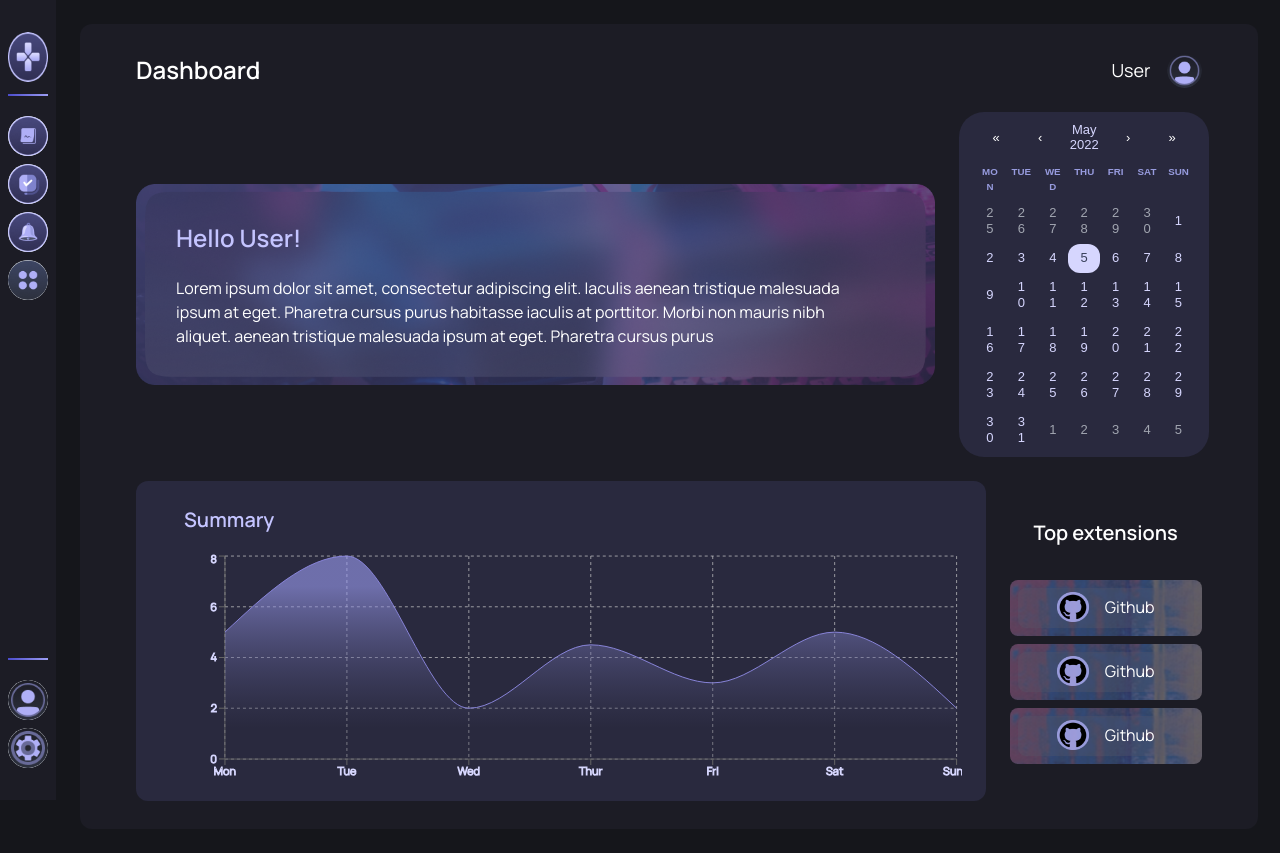
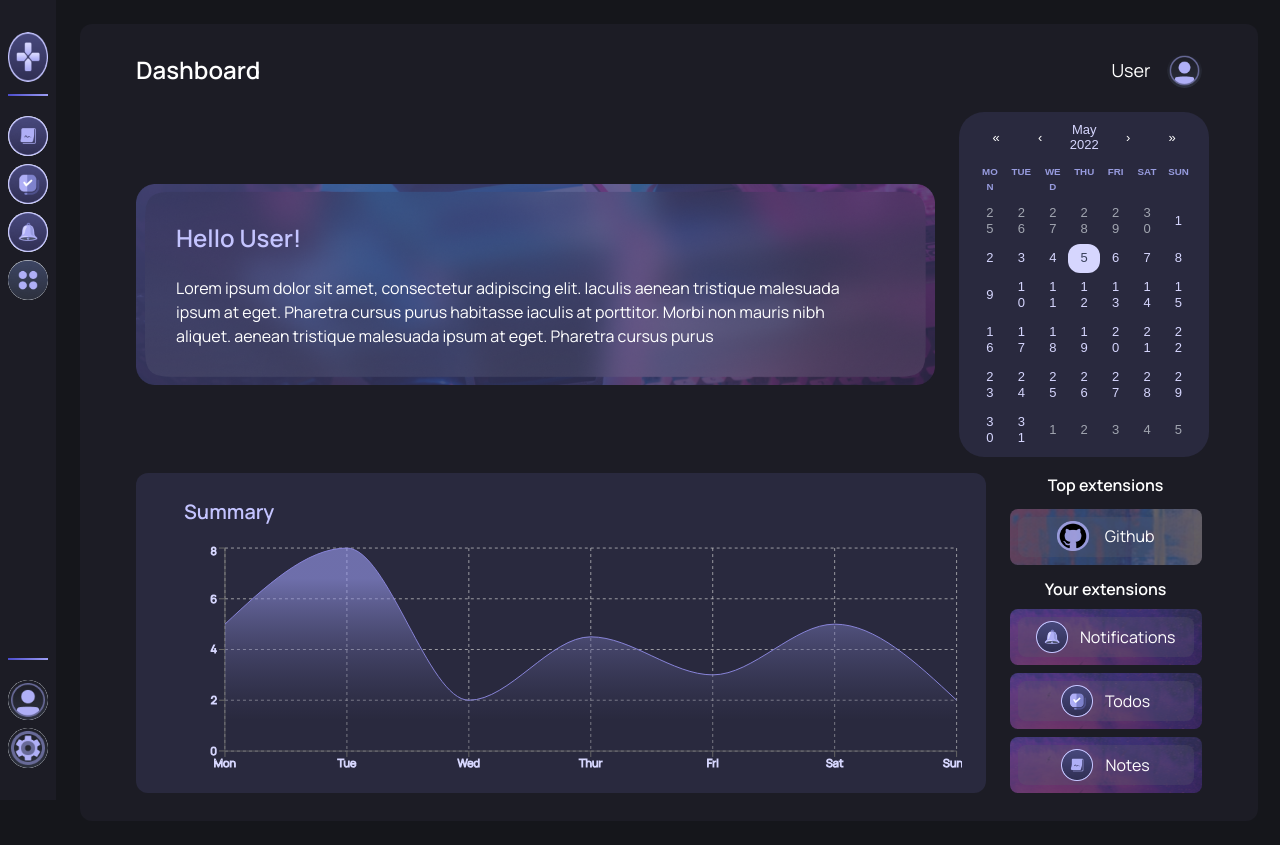
Before and after one commit to AzTechs-Team/janus, a React (Create React App) app in the folder client/: page /home in a window 1280 px wide. Built offline with nearby package versions, Linux system fonts and the light colour scheme; no server answers; sample sign-in values are in the browser's storage.

Commit message:
Your extensions added in home  screen ✅

```diff
--- a/client/src/screens/HomeScreen.js
+++ b/client/src/screens/HomeScreen.js
@@ -1,5 +1,5 @@
 import React, { useEffect, useState } from "react";
-import { Container, HStack, Text, VStack } from "@chakra-ui/react";
+import { Container, HStack, Text, VStack, Image } from "@chakra-ui/react";
 import Calendar from "react-calendar";
 import "react-calendar/dist/Calendar.css";
 import GraphContainer from "../components/GraphContainer";
@@ -7,11 +7,29 @@ import BlurredBox from "../components/BlurredBox";
 import WelcomeBox from "../components/WelcomeBox";
 import DashboardNav from "../components/DashboardNav";
 import { getUserInfo } from "../helpers/getUserInfo";
+import notifications_btn from "../assets/notification_btn.png";
+import todo_btn from "../assets/todo_btn.png";
+import notes_btn from "../assets/notes_btn.png";
+import blurred_box_bg from "../assets/blurred_box_bg2.png";
 
 const HomeScreen = () => {
   const [date, setDate] = useState(new Date());
   const [userDetails, setUserDetails] = useState({});
-  const apps = [1, 2, 3];
+  const apps = [1];
+  const extensions = [
+    {
+      name: "Notifications",
+      image: notifications_btn,
+    },
+    {
+      name: "Todos",
+      image: todo_btn,
+    },
+    {
+      name: "Notes",
+      image: notes_btn,
+    },
+  ];
 
   useEffect(() => {
     const getDetails = async () => {
@@ -37,14 +55,45 @@ const HomeScreen = () => {
         <WelcomeBox name={userDetails.name} />
         <Calendar onChange={setDate} value={date} className="calendar" />
       </HStack>
-      <HStack pt={6} spacing={6}>
+      <HStack pt={4} spacing={6}>
         <GraphContainer />
         <VStack>
-          <Text fontWeight="bold" fontSize="xl" color="white" pb={6}>
+          <Text fontWeight="bold" fontSize="md" color="white" pb={1}>
             Top extensions
           </Text>
           {apps.map((e) => (
             <BlurredBox key={e} />
+          ))}
+
+          <Text fontWeight="bold" color="white" pt={1}>
+            Your extensions
+          </Text>
+          {extensions.map((t) => (
+            <Container
+              width={48}
+              height={14}
+              bgImage={blurred_box_bg}
+              bgPosition="center"
+              centerContent
+              pt={2}
+              borderRadius="lg"
+              cursor="pointer"
+            >
+              <Container
+                className="blur"
+                width={44}
+                height={10}
+                centerContent
+                borderRadius="lg"
+              >
+                <HStack pt={1} gridGap={1}>
+                  <Image src={t.image} width={8} />
+                  <Text color="white" fontSize="md">
+                    {t.name}
+                  </Text>
+                </HStack>
+              </Container>
+            </Container>
           ))}
         </VStack>
       </HStack>
```
